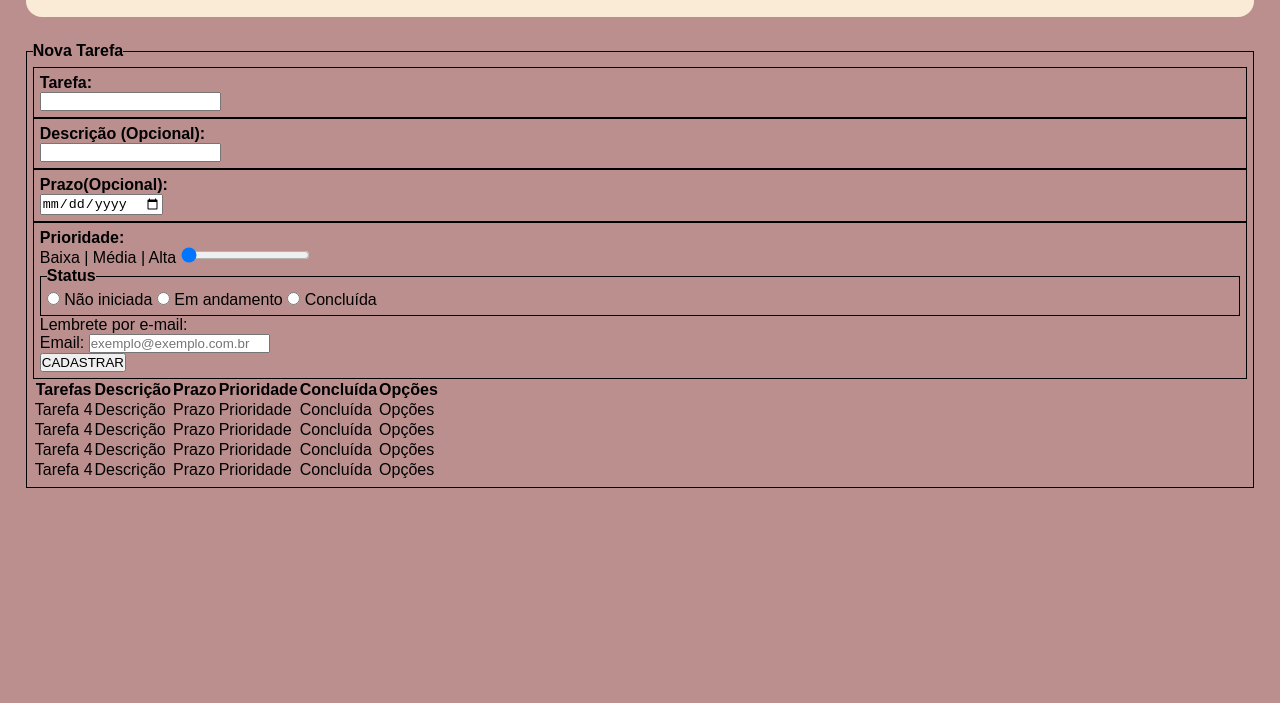
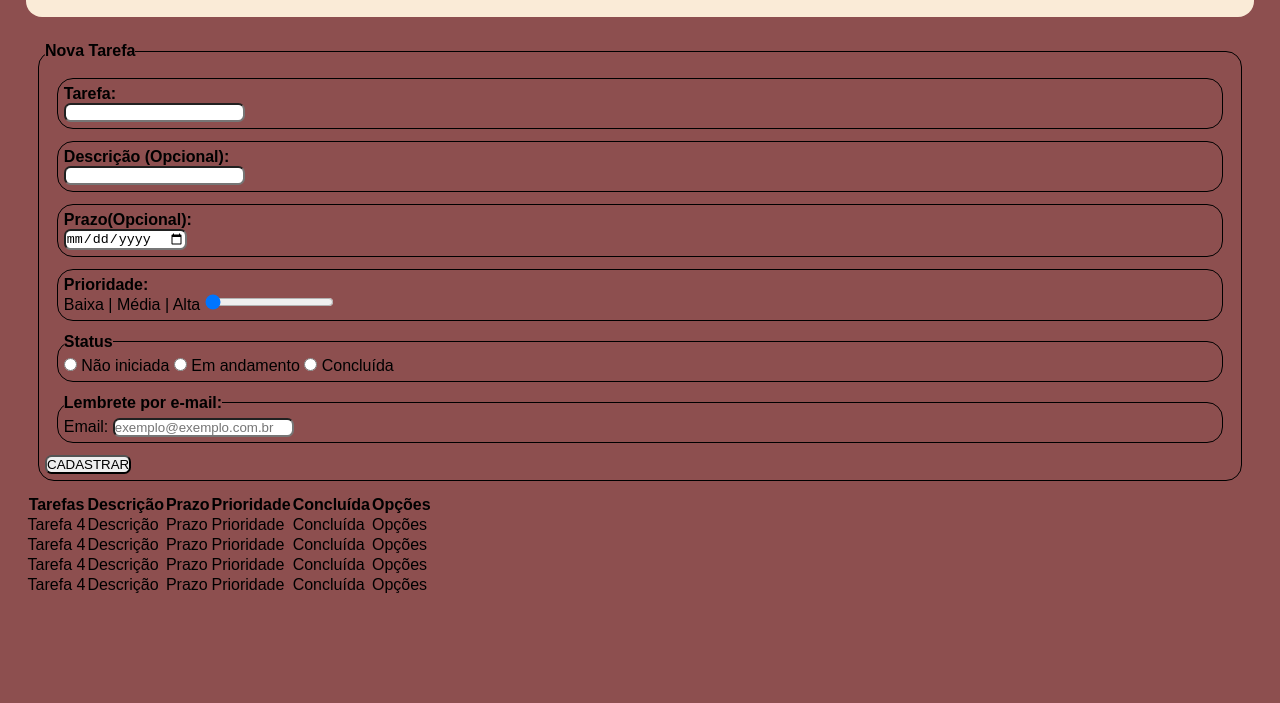
Before and after one commit to dev-miriambatista/gerenciador-de-tarefas, a plain HTML site: page index.html in a window 1280 px wide. Shown: the part 97-800 px from the top of the page. Drawn offline with Linux system fonts and the light colour scheme.

Commit message:
form estilizado

```diff
--- a/index.html
+++ b/index.html
@@ -18,40 +18,40 @@
             <form action="cadastro.php" method="post"></form>
             <fieldset>
                 <p>
-                    <label for="input">
+                    <label for="tarefa">
                         <legend>Tarefa:</legend>
                     </label>
-                    <input type="text" name="n1" id="in1" min="0" max="500" required
+                    <input type="text" name="n1" id="tarefa" min="0" max="500"
                            oninput="Text">
                 </p>
             </fieldset>
             <fieldset>
                 <p>
-                    <label for="input">
+                    <label for="descricao">
                         <legend>Descrição (Opcional):</legend>
                     </label>
-                    <input type="text" name="n1" id="in1" min="0" max="500" required
+                    <input type="text" name="n1" id="descricao" min="0" max="500"
                            oninput="Text">
                 </p>
             </fieldset>
             <fieldset>
                 <p>
-                    <label for="input">
+                    <label for="prazo">
                         <legend>Prazo(Opcional):</legend>
                     </label>
                     <label for="idia"></label>
-                    <input type="date" name="dia" id="idia" value="09/04/2024" required>
+                    <input type="date" name="dia" id="prazo" value="09/04/2024" required>
                 </p>
             </fieldset>
             <fieldset>
                 <p>
-                    <legend>Prioridade:</legend>
+                    <legend id="priori">Prioridade:</legend>
                     <label for="iniv">Baixa | Média | Alta</label>
-                    <input type="range" name="status" id="iniv" min="1" max="3" value="1">
+                    <input type="range" name="status" id="priori" min="1" max="3" value="1">
                 </p>
-
+            </fieldset>
                 <fieldset>
-                    <legend>Status</legend>
+                    <legend id="status">Status</legend>
 
                     <input type="radio" name="sx" id="isxmas"> <label for="isxmas">Não iniciada</label>
 
@@ -59,16 +59,18 @@
                     <input type="radio" name="sx" id="isxfem"> <label for="isxfem">Concluída</label>
 
                 </fieldset>
-
-                <p>Lembrete por e-mail:</p>
-                <p>
+                <fieldset>
+                <legend>Lembrete por e-mail:</legend>
+                <p id="email">
                     <label for="iemail">Email:</label>
                     <input type="email" name="email" id="iemail" required placeholder="exemplo@exemplo.com.br">
                 </p>
-
-                <p>
-                    <input type="submit" value="CADASTRAR">
-                </p>
+            </fieldset>
+                <div id="botao">
+                    <p>
+                        <input id="cad" type="submit"  value="CADASTRAR">
+                    </p>
+                </div>
             </fieldset>
 
         </section>
--- a/style.css
+++ b/style.css
@@ -1,41 +1,44 @@
-*{
+
+* {
     margin: 0;
     padding: 0;
+    border-radius: 0.5em;
+  }
 
-}
-
-body {
+  body {
     width: 100%;
     height: 100%;
-    background-color: rosybrown;
-    font-family:Arial;
+    background-color: rgb(141, 79, 79);
+    font-family: Arial;
+  }
 
-}
-main{
-    margin:2%;
-}
-
-main h1{
-    font: normal bolder 1em "arial;"
-}
-
-fieldset{
-    border:solid 1px black;
-    padding:0.5%;
-}
-
-header{
+  header {
     background-color: antiquewhite;
-    border-radius:1em;
+    border-radius: 1em;
     text-align: center;
     margin: 2%;
-    padding:2%;
-}
+    padding: 2%;
+  }
 
-header h1{
+  header h1 {
     border-bottom: 1em;
-}
+  }
 
-main legend{
-    font:normal bold 1em "arial";
-}
+  main {
+    margin: 2%;
+  }
+
+  main h1 {
+    font: normal bolder 1em "arial;";
+  }
+
+  main legend {
+    font: normal bold 1em "arial";
+  }
+
+  fieldset {
+    border: solid 1px black;
+    padding: 0.5%;
+    margin: 1%;
+    border-radius: 1em;
+  }
```
